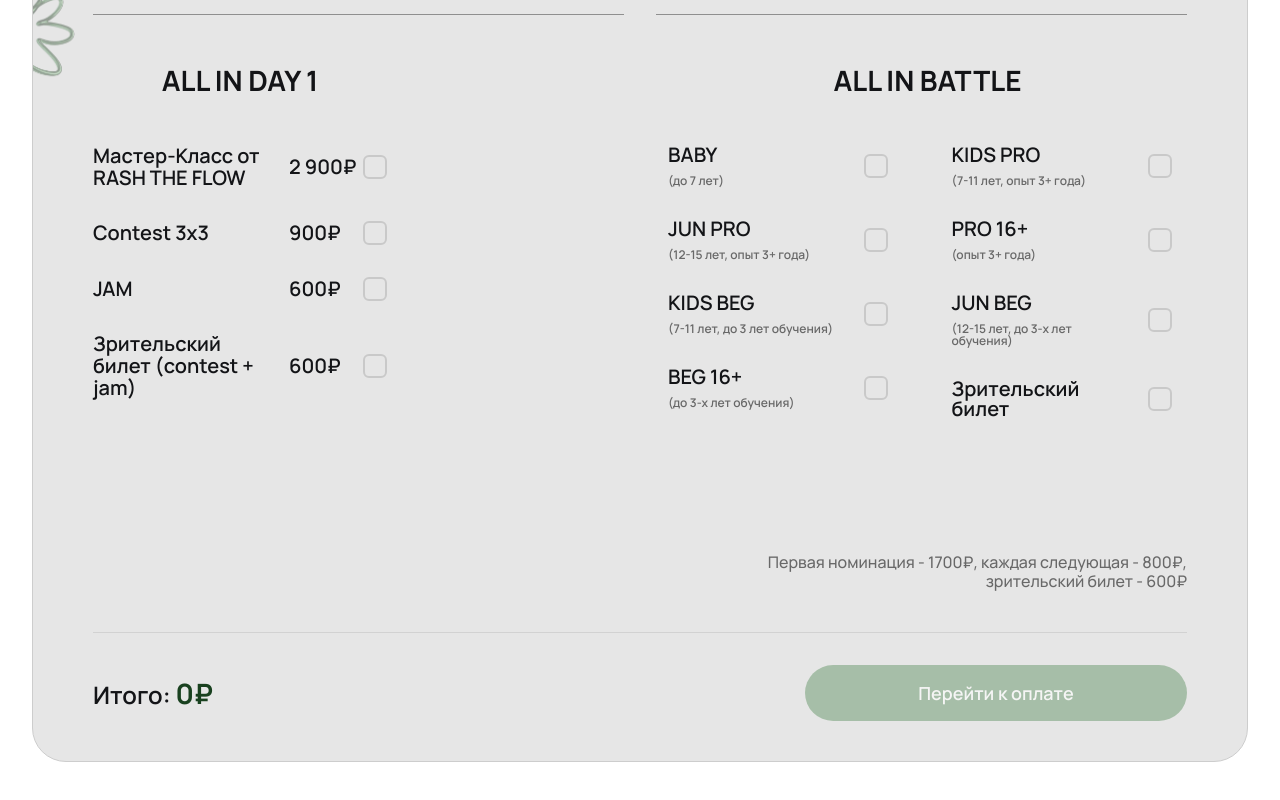
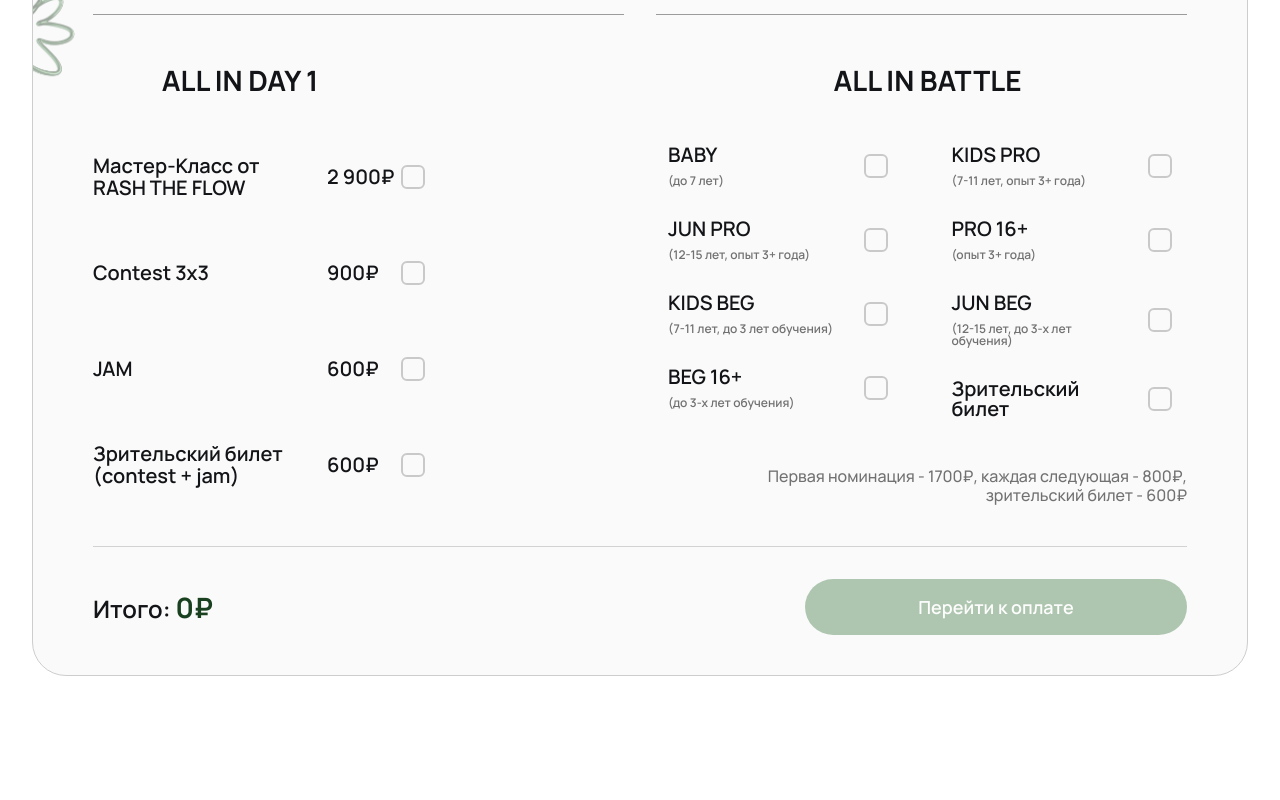
Before and after one commit to FibEli3/ALL-IN-BATTLE, a Next.js app: page / in a window 1280 px wide. Shown: the part 6984-7784 px from the top of the page. After the commit the page ends 7756 px from the top, so only its background shows below. Built offline with nearby package versions, Linux system fonts and the light colour scheme.

Commit message:
style: set registration panel to #FAFAFA and normalize day-one row heights

```diff
--- a/src/components/registration-form.tsx
+++ b/src/components/registration-form.tsx
@@ -156,7 +156,7 @@ export function RegistrationForm() {
       </h3>
 
       <form
-        className="relative mt-8 overflow-hidden rounded-[34px] border border-[#cdcdcd] bg-[rgba(213,213,213,0.6)] px-6 py-10 md:px-[60px] md:py-[40px]"
+        className="relative mt-8 overflow-hidden rounded-[34px] border border-[#cdcdcd] bg-[#fafafa] px-6 py-10 md:px-[60px] md:py-[40px]"
         onSubmit={onSubmit}
       >
         <Image
@@ -212,9 +212,9 @@ export function RegistrationForm() {
         <section className="relative z-10 mt-12 grid gap-10 lg:grid-cols-2 lg:gap-14">
           <div className="grid gap-12 content-start">
             <h4 className="h-[34px] w-[294px] text-center text-[28px] font-bold leading-[34px]">ALL IN DAY 1</h4>
-            <div className="w-[294px] min-h-[360px] space-y-8">
+            <div className="w-[320px] space-y-8">
               {day1Options.map((option) => (
-                <label key={option.id} className="grid grid-cols-[184px_62px_24px] items-center gap-x-3">
+                <label key={option.id} className="grid min-h-[64px] grid-cols-[222px_62px_24px] items-center gap-x-3">
                   <span className="text-[20px] font-semibold leading-[1.1]">
                     {option.title}
                   </span>
@@ -234,7 +234,7 @@ export function RegistrationForm() {
 
           <div className="grid gap-12">
             <h4 className="h-[34px] text-center text-[28px] font-bold leading-[34px]">ALL IN BATTLE</h4>
-            <div className="grid min-h-[360px] gap-x-12 gap-y-8 md:grid-cols-2">
+            <div className="grid gap-x-12 gap-y-8 md:grid-cols-2">
               <div className="space-y-8">
                 {day2LeftOptions.map((option) => (
                   <label
```
